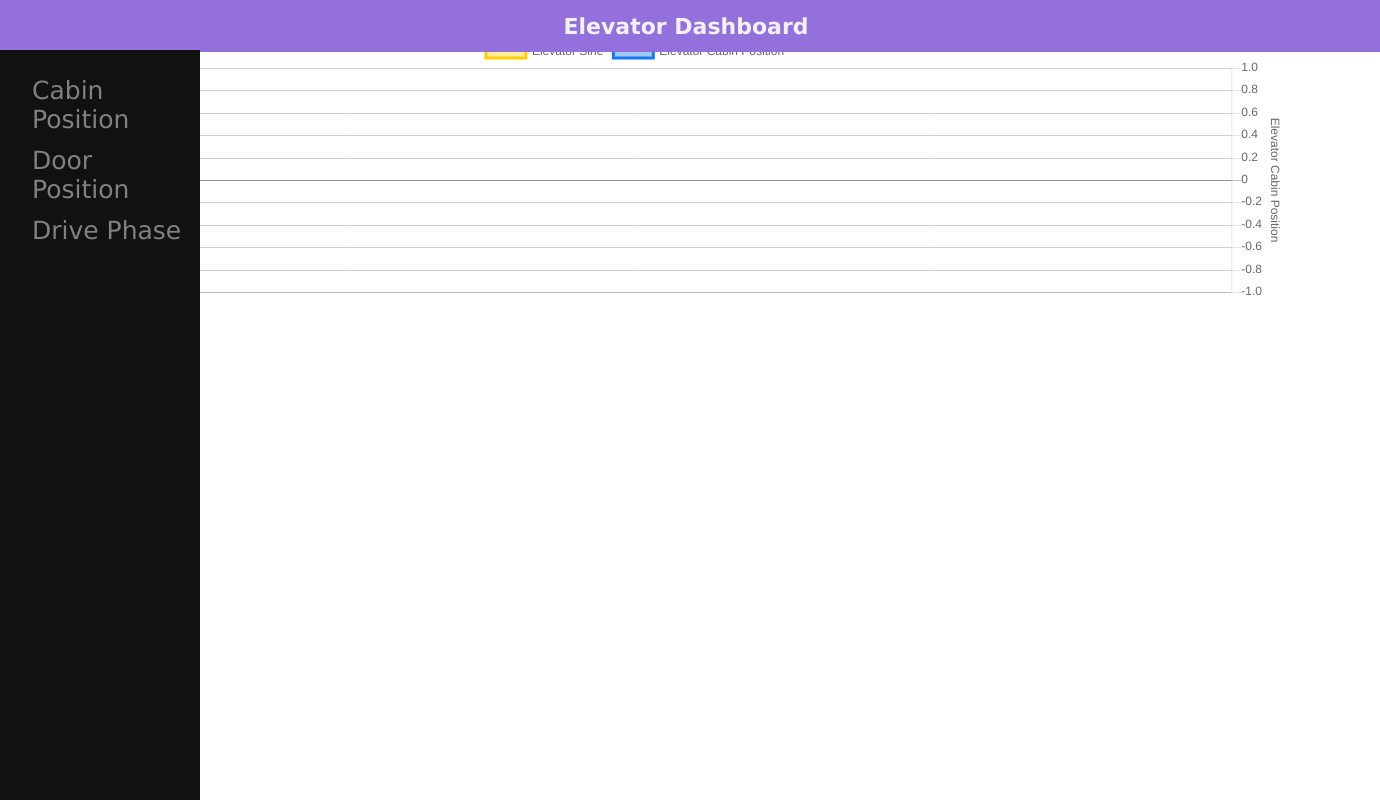
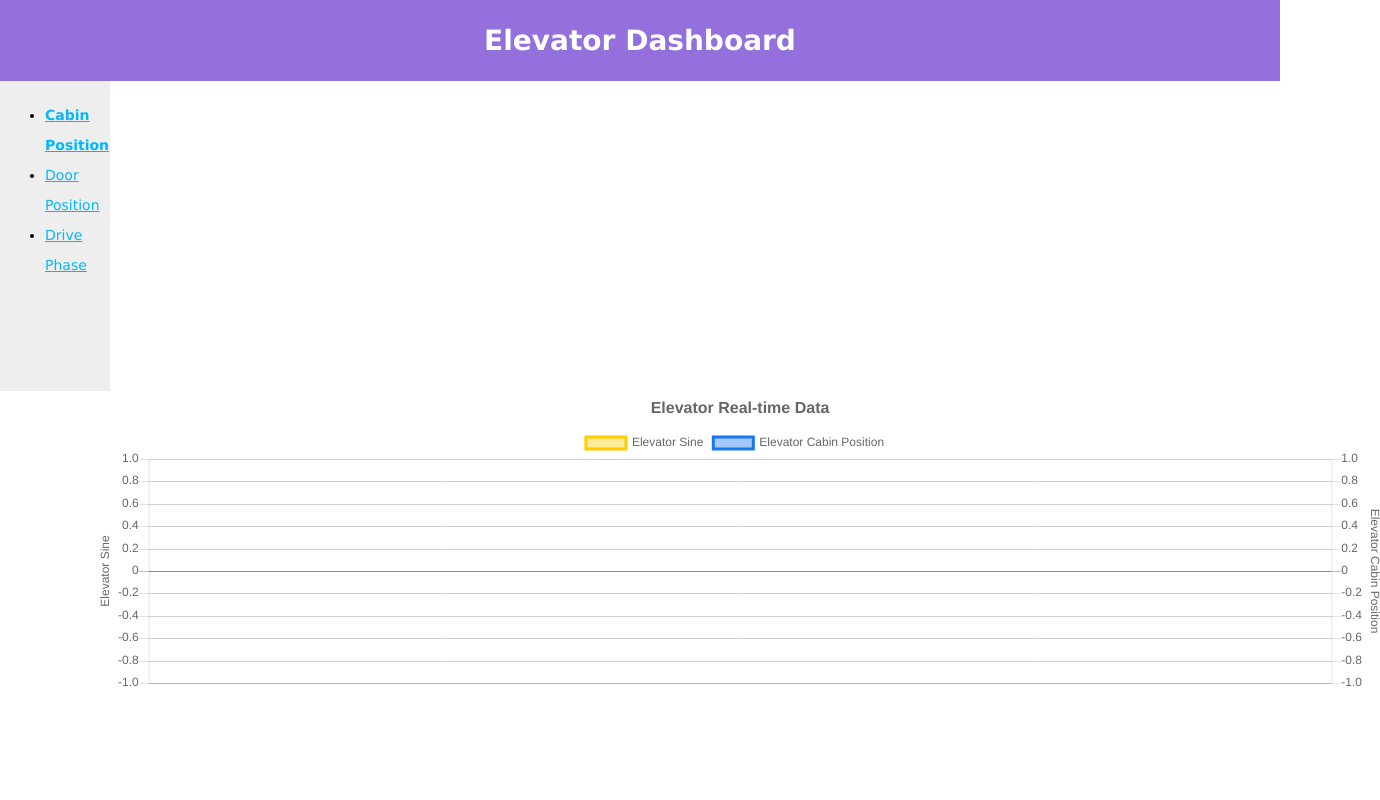
Before and after one commit to akhilesh009/oldNodeWebapp, a website: page public/index.html in a window 1280 px wide. Shown: the whole page, 1380 px wide, since content can reach past the window. Drawn offline with Linux system fonts and the light colour scheme.

Commit message:
latest changes for menu

```diff
--- a/public/index.html
+++ b/public/index.html
@@ -9,16 +9,33 @@
 </head>
 
 <body>
-  <div class="topnav">
-  <div style="text-align:center;margin-right:700px;"><strong>Elevator Dashboard</strong></div>
+  <!-- <div class="topnav"> -->
+  <!-- <div style="text-align:center;margin-right:700px;"><strong>Elevator Dashboard</strong></div> -->
+  <!-- </div> -->
+  <div class="header">
+     <h1>Elevator Dashboard</h1>
+</div>
+  <!-- <div class="sidenav"> -->
+  <div class="nav">
+  <ul>
+        <li><a href="#section-cabin">Cabin Position</a></li>
+        <li><a href="#section-doorpos">Door Position</a></li>
+<li><a href="#section-drivePhase">Drive Phase</a></li>
+    </ul>
+    <!-- <a href="#">Cabin Position</a> -->
+    <!-- <a href="/doorpos.html">Door Position</a> -->
+    <!-- <a href="#">Drive Phase</a> -->
   </div>
-  <div class="sidenav">
-    <a href="#">Cabin Position</a>
-    <a href="#">Door Position</a>
-    <a href="#">Drive Phase</a>
-  </div>
-
-    <canvas id="myChart" width="300" height="75" style="margin-right:100px"></canvas>
+<div id="section-cabin" class="tab-content">
+<canvas id="myChart" width="300" height="75" style="margin-left:100px;margin-right:50px;"></canvas>
+</div>
+<div id="section-doorpos" class="tab-content">
+<canvas id="myChart2" width="300" height="95"></canvas>
+</div>
+<div id="section-drivePhase" class="tab-content">
+<canvas id="myChart3" width="300" height="85"></canvas>
+</div>
+    <!-- <canvas id="myChart" width="300" height="75" style="margin-top:70px"></canvas> -->
     <!-- <canvas id="myChart2" width="300" height="95"></canvas>
     <canvas id="myChart3" width="300" height="85"></canvas> -->
 </body>
--- a/public/javascripts/index.js
+++ b/public/javascripts/index.js
@@ -1,4 +1,15 @@
 $(document).ready(function () {
+
+$('.nav ul li:first').addClass('active');
+    $('.tab-content:not(:first)').hide();
+    $('.nav ul li a').click(function (event) {
+        event.preventDefault();
+        var content = $(this).attr('href');
+        $(this).parent().addClass('active');
+        $(this).parent().siblings().removeClass('active');
+        $(content).show();
+        $(content).siblings('.tab-content').hide();
+    });
 
   var timeData = [],
 
@@ -370,8 +381,8 @@ $(document).ready(function () {
   //Get the context of the canvas element we want to select
 
   var ctx = document.getElementById("myChart").getContext("2d");
-  //var ctx2 = document.getElementById("myChart2").getContext("2d");
-  //var ctx3 = document.getElementById("myChart3").getContext("2d");
+  var ctx2 = document.getElementById("myChart2").getContext("2d");
+  var ctx3 = document.getElementById("myChart3").getContext("2d");
 
   var optionsNoAnimation = { animation: false }
 
@@ -385,24 +396,24 @@ $(document).ready(function () {
 
   });
 
-  // var myLineChart2 = new Chart(ctx2, {
+   var myLineChart2 = new Chart(ctx2, {
 
-    // type: 'line',
+     type: 'line',
 
-    // data: doorPosdata,
+     data: doorPosdata,
 
-    // options: basicOption2
+     options: basicOption2
 
-  // });
-  // var myLineChart3 = new Chart(ctx3, {
+   });
+   var myLineChart3 = new Chart(ctx3, {
 
-    // type: 'line',
+     type: 'line',
 
-    // data: drivePhasedata,
+     data: drivePhasedata,
 
-    // options: basicOption3
+     options: basicOption3
 
-  // });
+   });
 
   var ws = new WebSocket('wss://' + location.host);
 
@@ -504,8 +515,8 @@ $(document).ready(function () {
   }
 
   myLineChart.update();
-  //myLineChart2.update();
-  //myLineChart3.update();
+  myLineChart2.update();
+  myLineChart3.update();
 
   } catch (err) {
     console.error(err);
--- a/public/stylesheets/style.css
+++ b/public/stylesheets/style.css
@@ -81,3 +81,33 @@ a {
   .sidenav {padding-top: 15px;}
   .sidenav a {font-size: 18px;}
 }
+
+.header {
+    background-color:#9370DB;
+    color:white;
+    text-align:center;
+    padding:5px;
+}
+.nav {
+    line-height:30px;
+    background-color:#eeeeee;
+    height:300px;
+    width:100px;
+    float:left;
+    padding:5px;
+}
+.active {
+    font-weight:bold;
+}
+.section {
+    width:350px;
+    float:left;
+    padding:10px;
+}
+.footer {
+    background-color:black;
+    color:white;
+    clear:both;
+    text-align:center;
+    padding:5px;
+}
```
